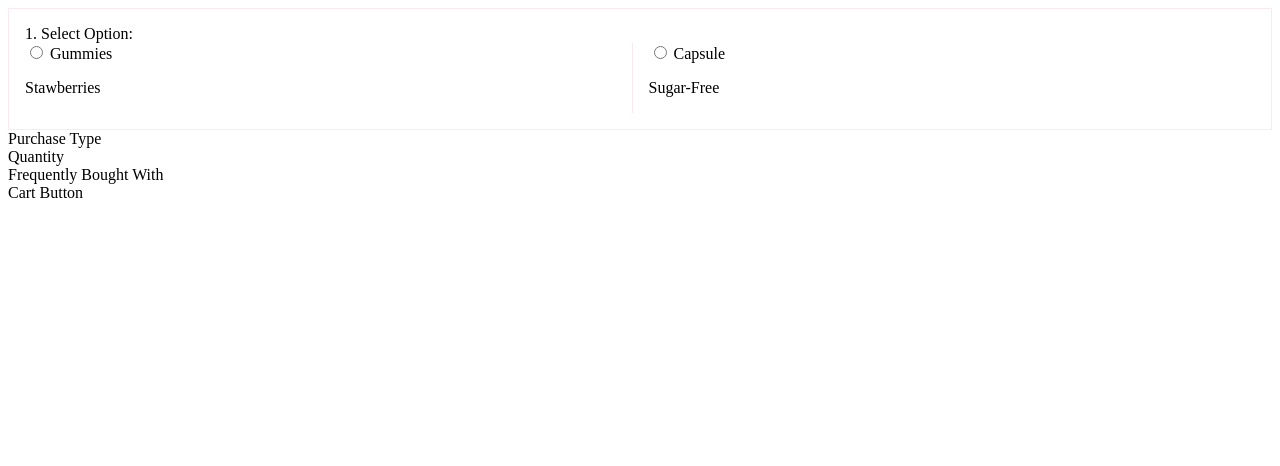
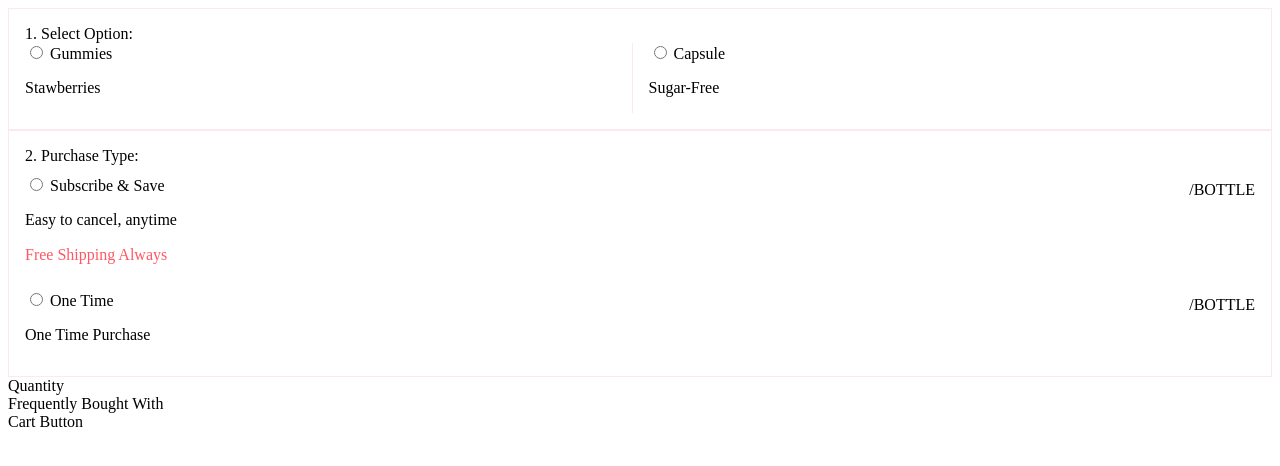
Before and after one commit to AnnaTDinh/O-Positiv-Technical-Assessment, a React (Create React App) app in the folder client/: page / in a window 1280 px wide. Shown: the top 466 px of the page. Built offline with nearby package versions, Linux system fonts and the light colour scheme; the HTML template or start-up script is replaced by a standard one.

Commit message:
purchase type complete

```diff
--- a/client/src/components/purchase-type/Purchase-type.jsx
+++ b/client/src/components/purchase-type/Purchase-type.jsx
@@ -1,7 +1,54 @@
 import './Purchase-type.scss';
 
-function PurchaseType() {
-  return <section className="purchase-type">Purchase Type</section>;
+function PurchaseType({
+  purchaseType,
+  setPurchaseType,
+  oneTimePrice,
+  subscriptionPrice,
+}) {
+  return (
+    <section className="purchase-type-container">
+      <section className="title">2. Purchase Type:</section>
+      <section className="purchase-type">
+        <section className="purchase-type-option bold">
+          <section>
+            <input
+              type="radio"
+              value="subscribe & save"
+              checked={purchaseType === 'subscribe & save'}
+              name="purchaseType"
+              onChange={(e) => setPurchaseType(e.target.value)}
+            />{' '}
+            Subscribe & Save
+          </section>
+          <p>Easy to cancel, anytime</p>
+          <p className="red">Free Shipping Always</p>
+        </section>
+        <section>
+          <section className="bold end">{subscriptionPrice}</section>{' '}
+          <p>/BOTTLE</p>
+        </section>
+      </section>
+      <section className="purchase-type">
+        <section className="purchase-type-option bold">
+          <section>
+            <input
+              type="radio"
+              value="one time"
+              checked={purchaseType === 'one time'}
+              name="purchaseType"
+              onChange={(e) => setPurchaseType(e.target.value)}
+            />{' '}
+            One Time
+          </section>
+          <p>One Time Purchase</p>
+        </section>
+        <section>
+          <section className="bold end">{oneTimePrice}</section> <p>/BOTTLE</p>
+        </section>
+      </section>
+    </section>
+  );
 }
 
 export default PurchaseType;
--- a/client/src/components/purchase-type/Purchase-type.scss
+++ b/client/src/components/purchase-type/Purchase-type.scss
@@ -0,0 +1,25 @@
+.purchase-type-container {
+  display: flex;
+  justify-content: flex-start;
+  flex-direction: column;
+  padding: 16px;
+  border: 1px solid #fce9ed;
+  .purchase-type {
+    display: flex;
+    justify-content: space-between;
+    .purchase-type-option {
+      align-items: center;
+      justify-content: space-around;
+      padding-top: 10px;
+    }
+    .end {
+      text-align: end;
+    }
+    .red {
+      font-family: 'Apercu-Bold';
+      font-size: 16px;
+      line-height: 1.2;
+      color: #ff5764;
+    }
+  }
+}
```
